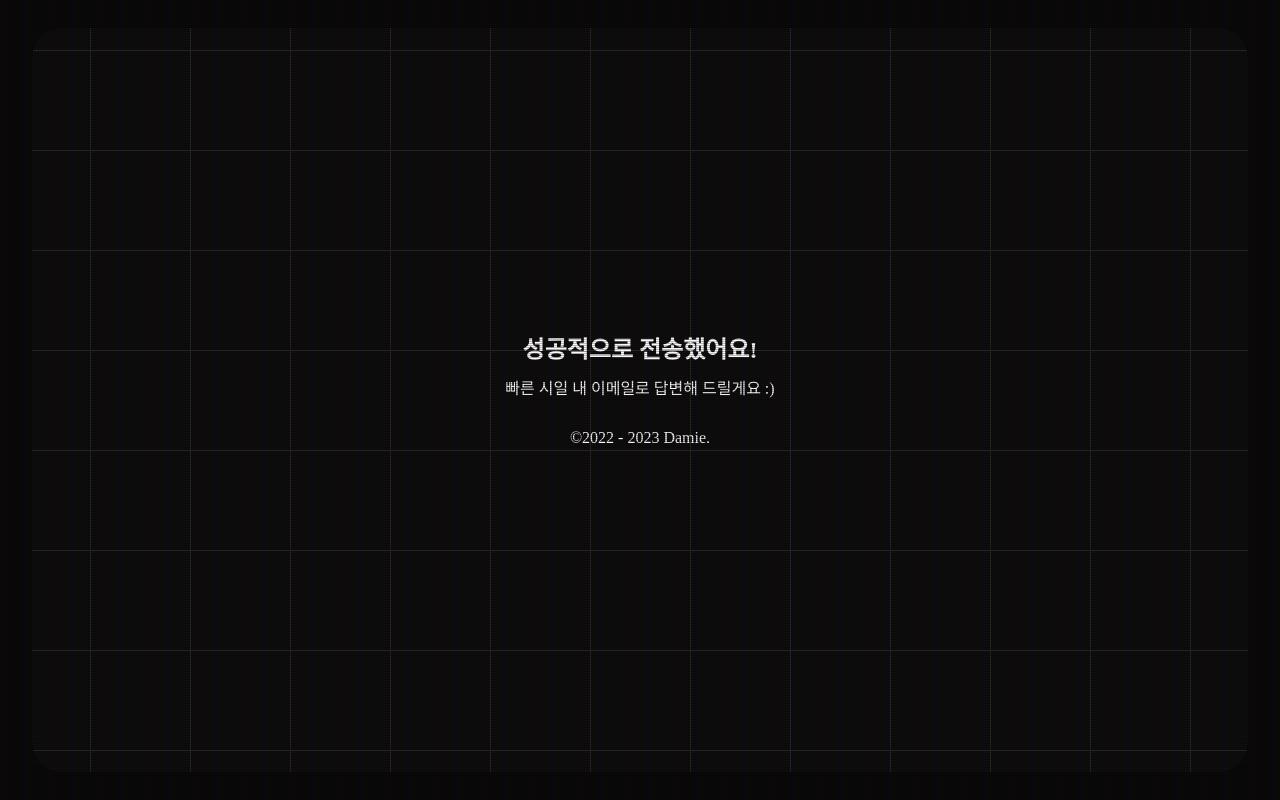
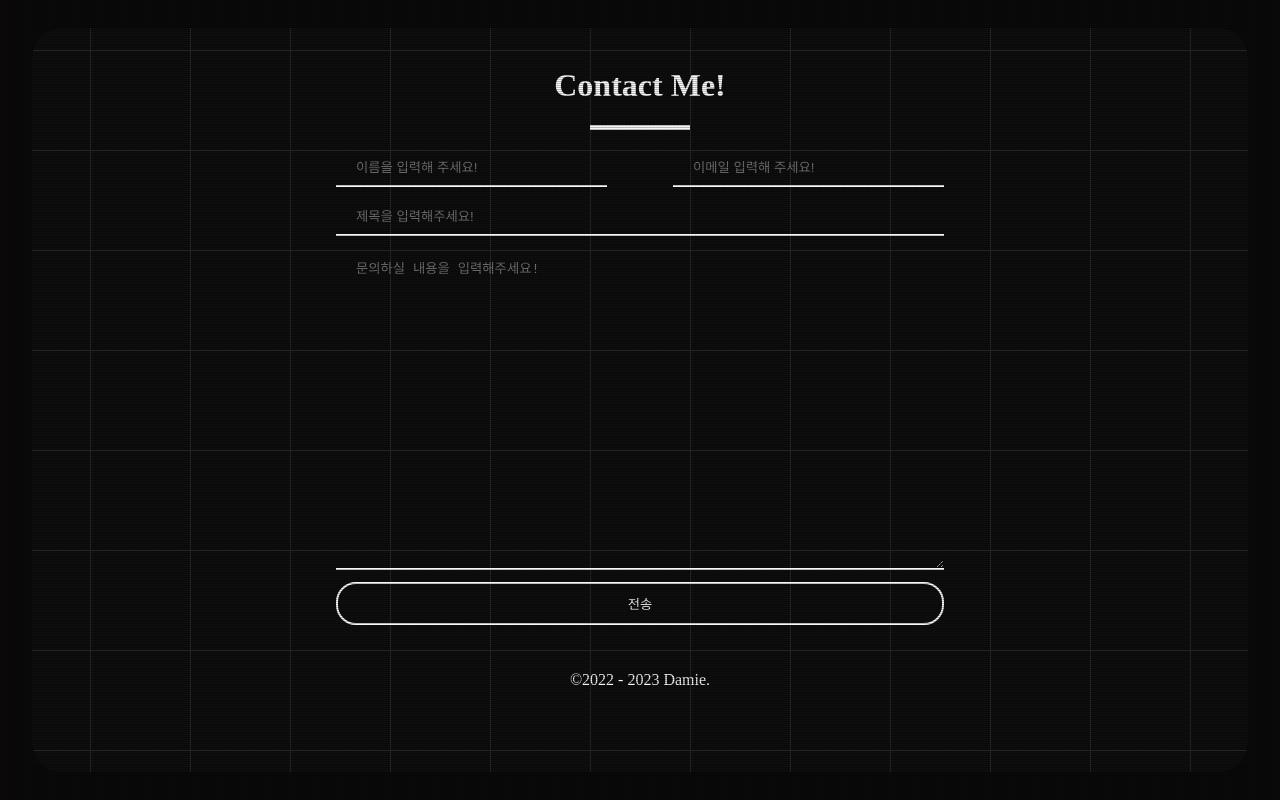
Before and after one commit to damie824/damie-works, a Next.js app: page /contact in a window 1280 px wide. Built offline with nearby package versions, Linux system fonts and the light colour scheme; a web font is replaced by a local one.

Commit message:
2.0 bug fix

```diff
--- /dev/null
+++ b/components/contact/form.jsx
@@ -0,0 +1,31 @@
+'use client'
+
+export default function ContactForm() {
+    return (
+        <form onSubmit={(e)=>{
+            e.preventDefault();
+            fetch("/api/contact/send", {
+                method : "POST",
+                body : JSON.stringify({
+                    title : e.target.title.value,
+                    username : e.target.username.value,
+                    email : e.target.email.value,
+                    content : e.target.content.value
+                })
+            }).then((r)=>{
+                if(r.ok){
+                    document.getElementById('form').style.display='none'
+                    document.getElementById('done').style.display='flex'
+                }
+            })
+        }} className="contact-form">
+            <div className="contact-title">
+                <input name="username" type="text" placeholder="이름을 입력해 주세요!" required/>
+                <input name="email" type="email" placeholder="이메일 입력해 주세요!" required/>
+            </div>
+            <input name="title" placeholder="제목을 입력해주세요!" required/>
+            <textarea name="content" placeholder="문의하실 내용을 입력해주세요!" required/>
+            <button type="submit">전송</button>
+        </form>
+    )
+}
--- a/src/app/contact/page.jsx
+++ b/src/app/contact/page.jsx
@@ -1,5 +1,4 @@
-'use client'
-
+import ContactForm from "@/components/contact/form";
 import Footer from "@/components/global/footer";
 import "@/style/main/contact.scss"
 
@@ -8,32 +7,13 @@ export default function Contact() {
     return(
         <main>
             <div className="contact main">
-                <div className="contact-body">
+                <div className="contact-body" id='form'>
                     <h1>Contact Me!</h1>
                     <div className="divider"></div>
-                    <form onSubmit={(e)=>{
-                        e.preventDefault();
-                        fetch("/api/contact/send", {
-                            method : "POST",
-                            body : JSON.stringify({
-                                title : e.target.title.value,
-                                username : e.target.username.value,
-                                email : e.target.email.value,
-                                content : e.target.content.value
-                            })
-                        })
-                    }} className="contact-form">
-                        <div className="contact-title">
-                            <input name="username" type="text" placeholder="이름을 입력해 주세요!" required/>
-                            <input name="email" type="email" placeholder="이메일 입력해 주세요!" required/>
-                        </div>
-                        <input name="title" placeholder="제목을 입력해주세요!" required/>
-                        <textarea name="content" placeholder="문의하실 내용을 입력해주세요!" required/>
-                        <button type="submit">전송</button>
-                    </form>
+                    <ContactForm/>
                     <Footer/>
                 </div>
-                <div className="contact-done">
+                <div className="contact-done" id='done'>
                     <h2>성공적으로 전송했어요!</h2>
                     <p>빠른 시일 내 이메일로 답변해 드릴게요 :)</p>
                     <Footer/>
--- a/style/main/contact.scss
+++ b/style/main/contact.scss
@@ -1,5 +1,5 @@
 .contact-body {
-    display: none;
+    display: flex;
     width: 100%;
     height: 100%;
     flex-direction: column;
@@ -64,7 +64,7 @@
     }
     width: 100%;
     height: 100vh;
-    display: flex;
+    display: none;
     flex-direction: column;
     justify-content: center;
     align-items: center;
```
